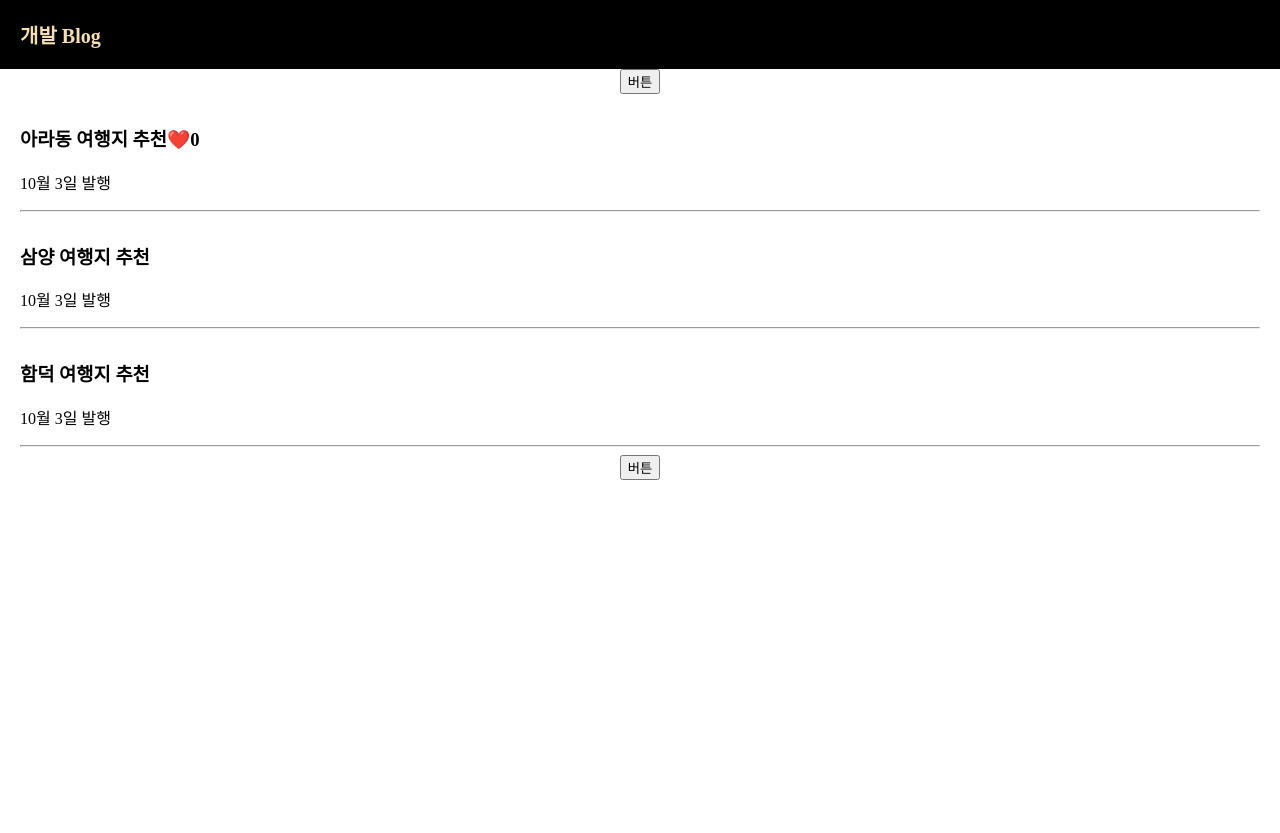
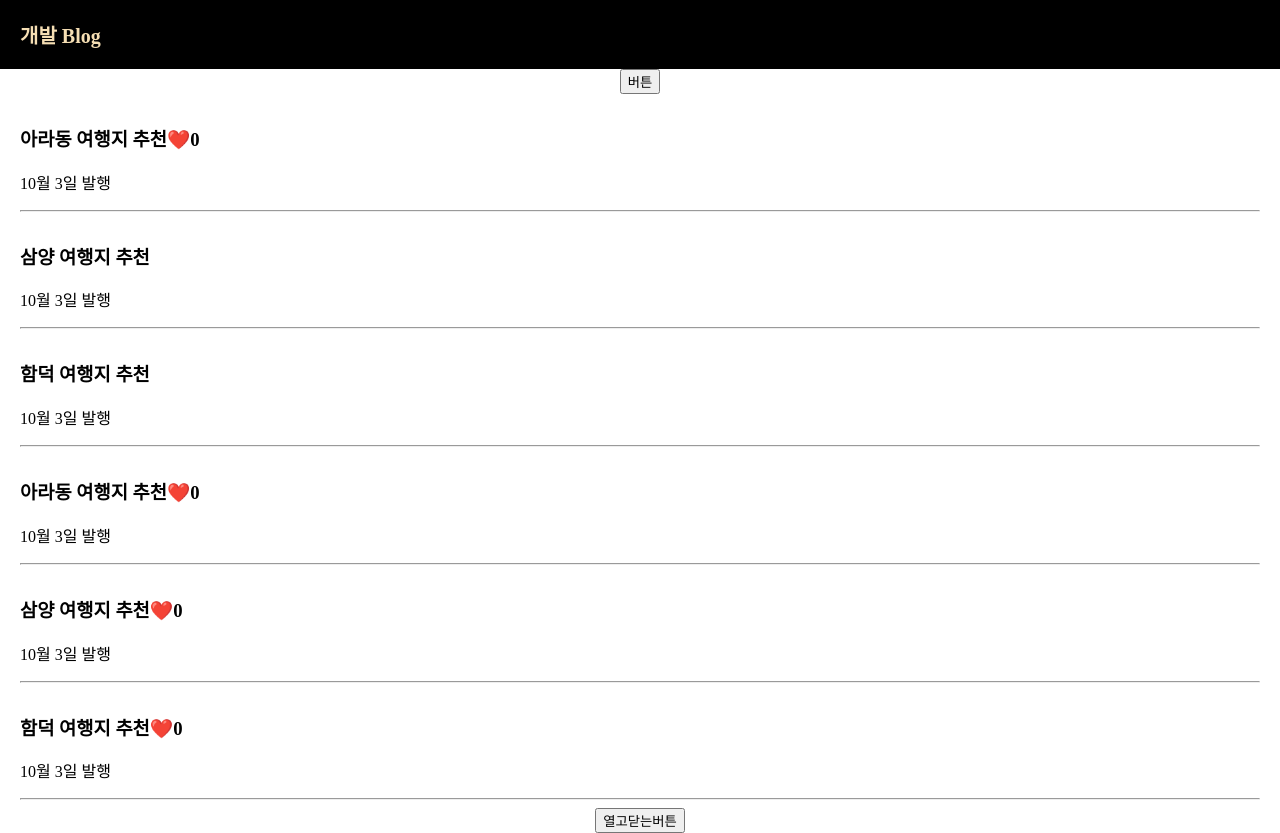
Before and after one commit to CKThisNew/practice, a React (Create React App) app in the folder React/blog/: page / in a window 1280 px wide. Shown: the top 833 px of the page. Before the commit the page ends 800 px from the top, so only its background shows below. Built offline with nearby package versions, Linux system fonts and the light colour scheme.

Commit message:
자식 컴포턴트에 지식 전수하기
1. 부모컴포넌트 안에 있는 자식 컴포넌트에 작명해주기

2. props를 자식 컴포넌트 파라미터에 넣어주고 쓰고 싶은 위치에 props.스테이트 이름

```diff
--- a/React/blog/src/App.js
+++ b/React/blog/src/App.js
@@ -52,14 +52,35 @@ function App() {
         <p> 10월 3일 발행</p>
         <hr />
       </div>
+
+      {글제목.map(function (a) {
+        return (
+          <div className="list">
+            <h3>
+              {a}
+              <span
+                onClick={() => {
+                  따봉변경(따봉 + 1);
+                }}
+              >
+                ❤️
+              </span>
+              {따봉}
+            </h3>
+            <p> 10월 3일 발행</p>
+            <hr />
+          </div>
+        );
+      })}
+
       <button
         onClick={() => {
           modal변경(!modal);
         }}
       >
-        버튼
+        열고닫는버튼
       </button>
-      {modal === true ? <Modal></Modal> : null}
+      {modal === true ? <Modal 글제목={글제목}></Modal> : null}
     </div>
   );
 }
@@ -68,10 +89,10 @@ function App() {
 // 자주 변경되는 HTML UI들
 // 다른 페이지로 만들 때 컴포넌트 사용
 
-function Modal() {
+function Modal(props) {
   return (
     <div className="modal">
-      <h2>제목</h2>
+      <h2>{props.글제목[2]}</h2>
       <p>날짜</p>
       <p>상세내용</p>
     </div>
```
